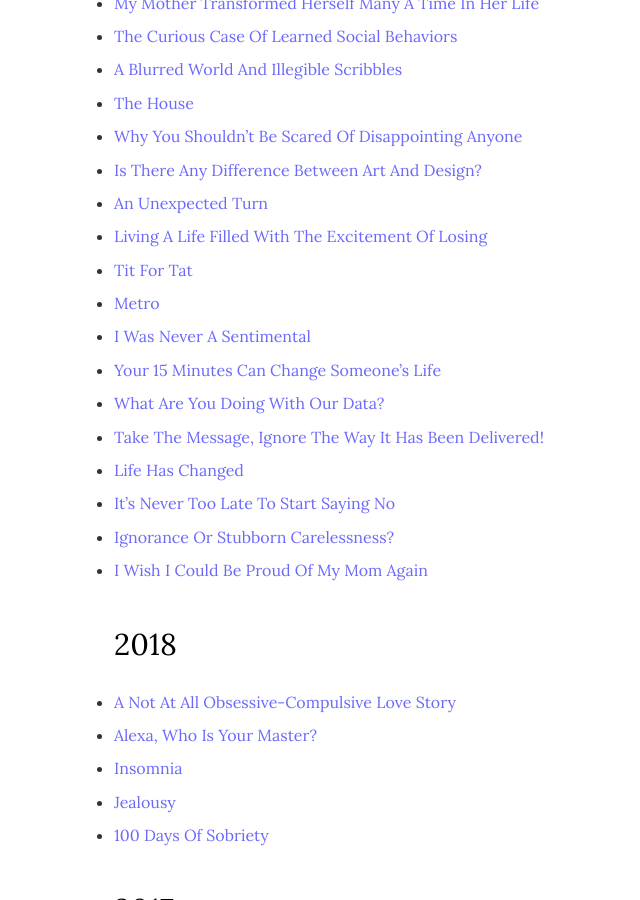
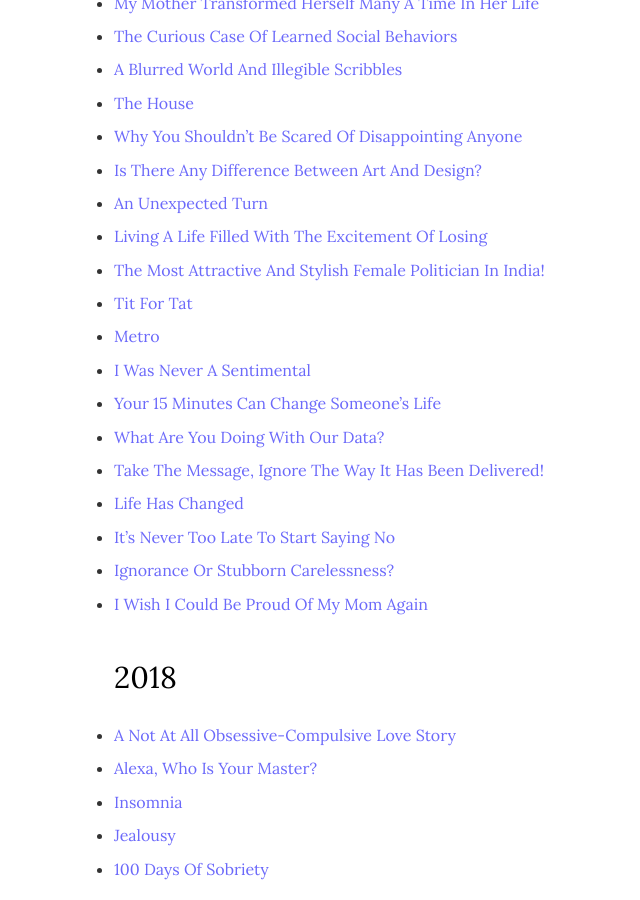
Before and after one commit to argumentativeyouth/pblog, a Jekyll site: the page built from _pages/all-posts.md, in a window 1280 px wide and 900 px high, scrolled down 531 px. Shown: the whole window, without its empty margins (251-891 px from the left). Built offline with Jekyll 4.4.1, drawn with Linux system fonts in a browser that asks for light colours.

Commit message:
Update all-posts.md

```diff
--- a/_pages/all-posts.md
+++ b/_pages/all-posts.md
@@ -17,6 +17,7 @@ image:
 * [Is There Any Difference Between Art And Design?](https://pritams.blog/is-there-any-difference-between-art-and-design/)
 * [An Unexpected Turn](https://pritams.blog/an-unexpected-turn/)
 * [Living A Life Filled With The Excitement Of Losing](https://pritams.blog/living-a-life-with-the-excitement-of-losing/)
+* [The Most Attractive And Stylish Female Politician In India!](https://pritams.blog/the-most-attractive-and-stylish-female-politician-in-india)
 * [Tit For Tat](https://pritams.blog/tit-for-tat/)
 * [Metro](https://pritams.blog/metro/)
 * [I Was Never A Sentimental](https://pritams.blog/i-was-never-a-sentimental/)
```
